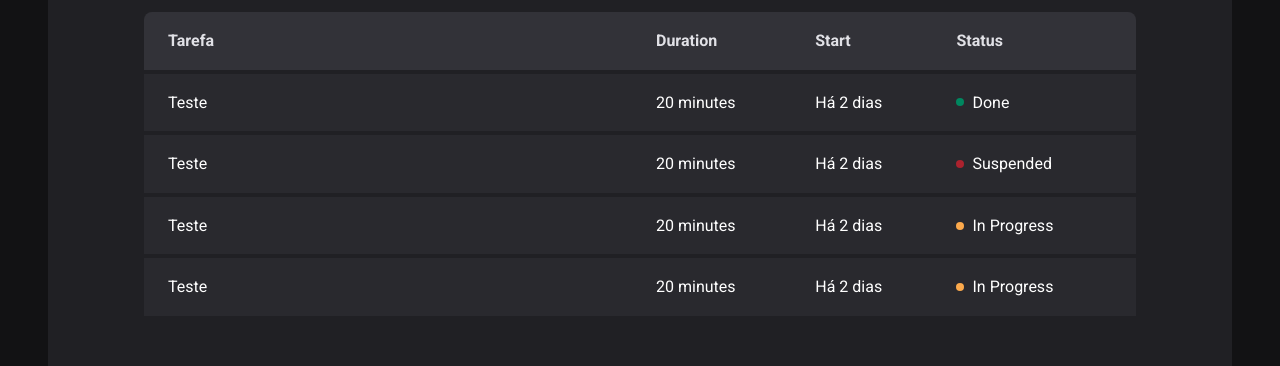
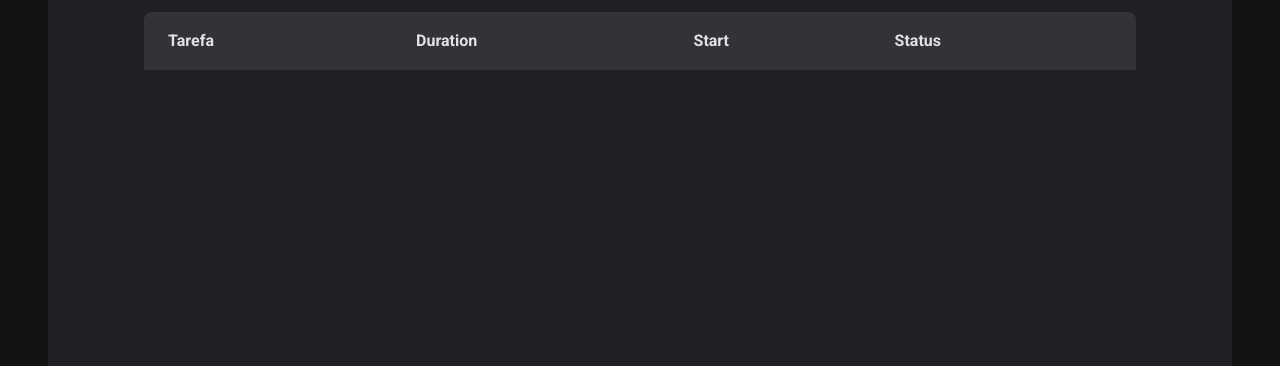
Before and after one commit to jonathancsr/study, a React (Vite) app in the folder react/ignite-timer/: page /history in a window 1280 px wide. Shown: the part 296-662 px from the top of the page. Built offline with nearby package versions, Linux system fonts and the light colour scheme.

Commit message:
feat: add history page

```diff
--- a/react/ignite-timer/src/pages/History/index.tsx
+++ b/react/ignite-timer/src/pages/History/index.tsx
@@ -1,6 +1,10 @@
+import { formatDistanceToNow } from "date-fns";
+import { useCyclesContext } from "../../contexts/CyclesContext";
 import { HistoryContainer, HistoryList, Status } from "./styles";
 
 export default function History() {
+  const { cycles } = useCyclesContext();
+
   return (
     <HistoryContainer>
       <h1>My History</h1>
@@ -15,38 +19,24 @@
             </tr>
           </thead>
           <tbody>
-            <tr>
-              <td>Teste</td>
-              <td>20 minutes</td>
-              <td>Há 2 dias</td>
-              <td>
-                <Status status="green">Done</Status>
-              </td>
-            </tr>
-            <tr>
-              <td>Teste</td>
-              <td>20 minutes</td>
-              <td>Há 2 dias</td>
-              <td>
-                <Status status="red">Suspended</Status>
-              </td>
-            </tr>
-            <tr>
-              <td>Teste</td>
-              <td>20 minutes</td>
-              <td>Há 2 dias</td>
-              <td>
-                <Status status="yellow">In Progress</Status>
-              </td>
-            </tr>
-            <tr>
-              <td>Teste</td>
-              <td>20 minutes</td>
-              <td>Há 2 dias</td>
-              <td>
-                <Status status="yellow">In Progress</Status>
-              </td>
-            </tr>
+            {cycles.map((cycle) => (
+              <tr key={cycle.id}>
+                <td>{cycle.task}</td>
+                <td>{cycle.minutesAmount} minutes</td>
+                <td>
+                  {formatDistanceToNow(cycle.startDate, { addSuffix: true })}
+                </td>
+                <td>
+                  {cycle.finishedDate && <Status status="green">Done</Status>}
+                  {cycle.interruptedDate && (
+                    <Status status="red">Interrupted</Status>
+                  )}
+                  {!cycle.finishedDate && !cycle.interruptedDate && (
+                    <Status status="yellow">In progress</Status>
+                  )}
+                </td>
+              </tr>
+            ))}
           </tbody>
         </table>
       </HistoryList>
```
